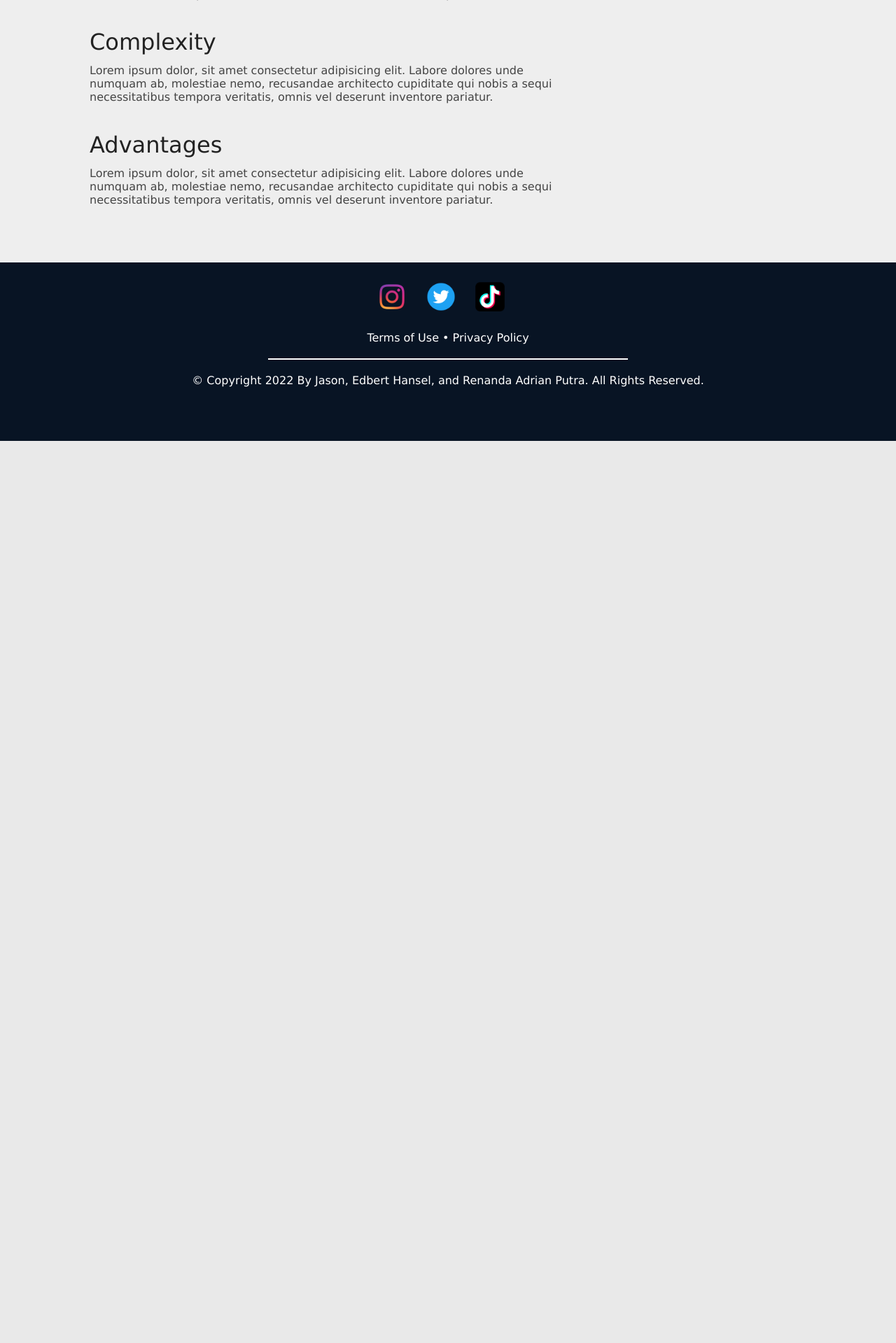
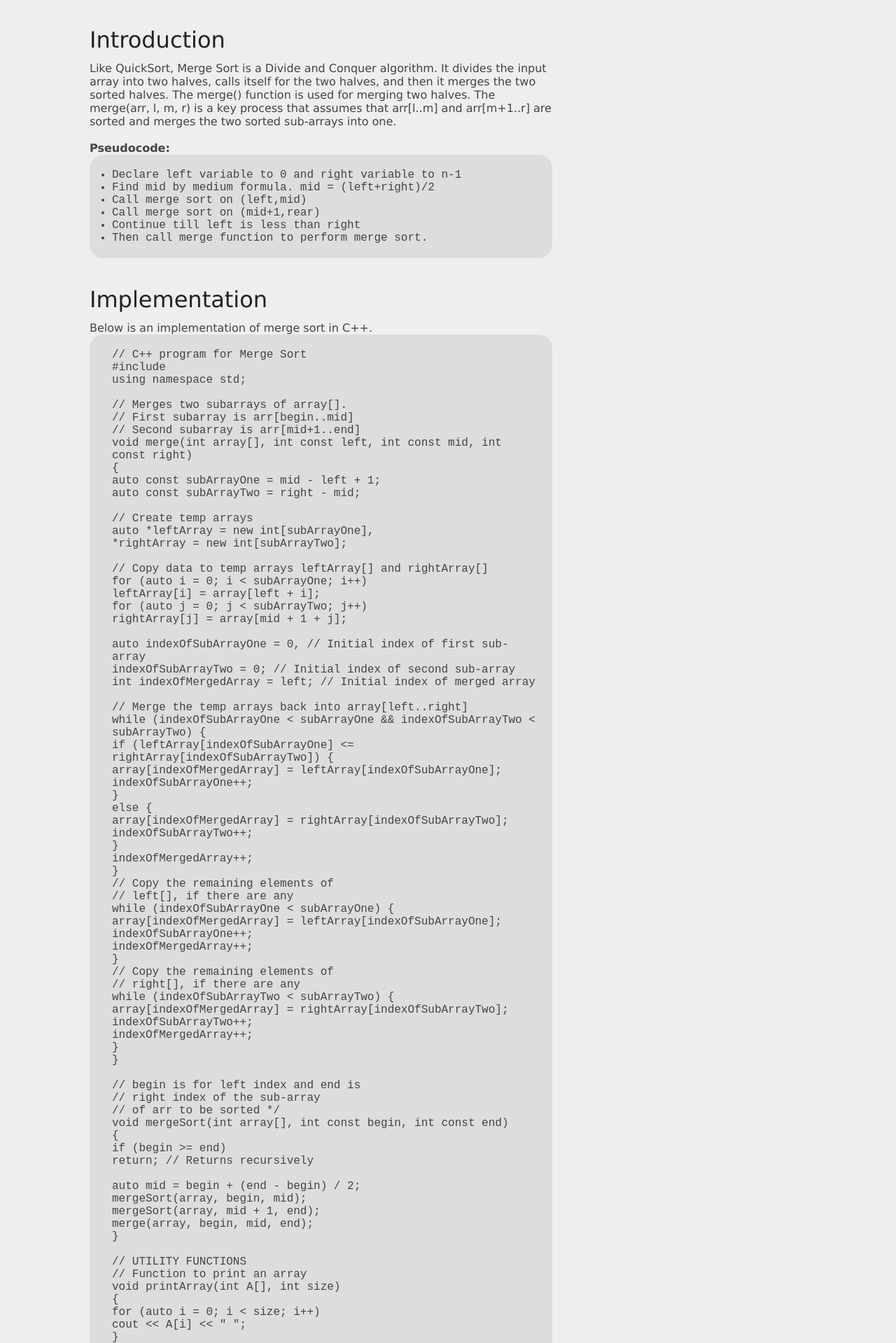
Before and after one commit to banananda/mulmed-lec, a PHP site: page /mergeSort.html in a window 1280 px wide. Shown: the part 760-2679 px from the top of the page at 70% size. Before the commit the page ends 1390 px from the top, so only its background shows below. Run offline with PHP 8.4, Linux system fonts and the light colour scheme.

Commit message:
content fix

```diff
--- a/css/courses.css
+++ b/css/courses.css
@@ -82,7 +82,7 @@ p {
 
 .card {
   width: 320px;
-  height: 100px;
+  height: 120px;
   background-color: white;
   border-radius: 20px;
   padding: 20px 20px;
--- a/css/mergeSort.css
+++ b/css/mergeSort.css
@@ -18,8 +18,15 @@
 
 .breadcrumbs * {
     font-size: 1rem;
-    color: #444;
     text-decoration: none;
+}
+
+.breadcrumbs a {
+    color: #666;
+}
+
+.breadcrumbs a:hover {
+    color: red;
 }
 
 h2 {
@@ -71,6 +78,38 @@ h2 {
     color: #444;
 }
 
+#video-container {
+    width: 100%;
+}
+
+.iframe-container {
+    position: relative;
+    overflow: hidden;
+    width: 100%;
+    padding-top: 56.25%;
+}
+
+.responsive-iframe {
+    position: absolute;
+    top: 0;
+    left: 0;
+    bottom: 0;
+    right: 0;
+    width: 100%;
+    height: 100%;
+}
+
+.code {
+    font-family: 'Courier New', Courier, monospace;
+    background-color: #DDD;
+    border-radius: 20px;
+    padding: 20px 20px 20px 32px;
+}
+
+.code * {
+    font-family: 'Courier New', Courier, monospace;
+}
+
 .navigation {
     width: 30%;
     /* background-color: red; */
--- a/mergeSort.html
+++ b/mergeSort.html
@@ -29,51 +29,107 @@
         </div>
     </header>
     <section id="section-1">
-        <div class="breadcrumbs"><a href="./courses.html">Courses</a> > <a href="">Merge Sort</a></div>
+        <div class="breadcrumbs"><a href="./courses.html">Courses</a> / Merge Sort</div>
         <h2>Merge Sort</h2>
     </section>
     <section id="section-2">
         <div class="content">
+            <div id="video" class="subsection">
+                <div class="subsection-title">Video</div>
+                <div class="subsection-desc">
+                    <div id="video-container">
+                        <div class="iframe-container">
+                            <iframe class="responsive-iframe" id="youtube-video"
+                                src="https://www.youtube.com/embed/g2VzA761fBY" title="YouTube video player"
+                                frameborder="0"
+                                allow="accelerometer; autoplay; clipboard-write; encrypted-media; gyroscope; picture-in-picture"
+                                allowfullscreen></iframe>
+                        </div>
+                    </div>
+                </div>
+            </div>
             <div id="introduction" class="subsection">
                 <div class="subsection-title">Introduction</div>
-                <div class="subsection-desc">Lorem ipsum dolor, sit amet consectetur adipisicing elit. Labore dolores
-                    unde numquam ab, molestiae nemo, recusandae architecto cupiditate qui nobis a sequi necessitatibus
-                    tempora veritatis, omnis vel deserunt inventore pariatur. Lorem ipsum dolor sit, amet consectetur
-                    adipisicing elit. Et maxime consectetur, commodi veritatis, est quam unde vel odio, ea sunt quo
-                    minus placeat recusandae! Excepturi laborum vero ex. Molestias, perspiciatis. Lorem, ipsum dolor sit
-                    amet consectetur adipisicing elit. Perspiciatis assumenda distinctio atque! Libero quia fuga, beatae
-                    reiciendis et, fugiat quo rerum labore aut facere provident eos doloribus, nesciunt unde autem.
-                    Lorem ipsum, dolor sit amet consectetur adipisicing elit. Nemo eum facilis modi numquam fugit, quasi
-                    optio sed rerum dignissimos cum odit corporis itaque quidem culpa totam dicta obcaecati minus omnis!
+                <div class="subsection-desc">Like QuickSort, Merge Sort is a Divide and Conquer algorithm. It divides
+                    the input array into two halves, calls itself
+                    for the two halves, and then it merges the two sorted halves. The merge() function is used for
+                    merging two halves. The
+                    merge(arr, l, m, r) is a key process that assumes that arr[l..m] and arr[m+1..r] are sorted and
+                    merges the two sorted
+                    sub-arrays into one.
+                    <br>
+                    <br>
+                    <strong>Pseudocode:</strong>
+                    <div class="code">
+                        <ul>
+                            <li>Declare left variable to 0 and right variable to n-1</li>
+                            <li>Find mid by medium formula. mid = (left+right)/2</li>
+                            <li>Call merge sort on (left,mid)</li>
+                            <li>Call merge sort on (mid+1,rear)</li>
+                            <li>Continue till left is less than right</li>
+                            <li>Then call merge function to perform merge sort.</li>
+                        </ul>
+                    </div>
                 </div>
             </div>
             <div id="implementation" class="subsection">
                 <div class="subsection-title">Implementation</div>
-                <div class="subsection-desc">Lorem ipsum dolor, sit amet consectetur adipisicing elit. Labore dolores
-                    unde numquam ab, molestiae nemo, recusandae architecto cupiditate qui nobis a sequi necessitatibus
-                    tempora veritatis, omnis vel deserunt inventore pariatur.</div>
+                <div class="subsection-desc">Below is an implementation of merge sort in C++.
+                    <div class="code">
+                    </div>
+                </div>
             </div>
             <div id="complexity" class="subsection">
                 <div class="subsection-title">Complexity</div>
-                <div class="subsection-desc">Lorem ipsum dolor, sit amet consectetur adipisicing elit. Labore dolores
-                    unde numquam ab, molestiae nemo, recusandae architecto cupiditate qui nobis a sequi necessitatibus
-                    tempora veritatis, omnis vel deserunt inventore pariatur.</div>
+                <div class="subsection-desc"><strong>Time Complexity :</strong> O(n logn), Sorting arrays on different
+                    machines. Merge
+                    Sort is a recursive algorithm and time
+                    complexity can be expressed as following recurrence relation.
+                    <br>
+                    T(n) = 2T(n/2) + θ(n)
+                    <br>
+                    <br>
+                    The above recurrence can be solved either using the Recurrence Tree method or the Master method. It
+                    falls in case II of
+                    Master Method and the solution of the recurrence is θ(nLogn). Time complexity of Merge Sort is
+                    θ(nLogn) in all 3 cases
+                    (worst, average and best) as merge sort always divides the array into two halves and takes linear
+                    time to merge two
+                    halves.
+                    <br>
+                    <br>
+                    <strong>Auxiliary Space :</strong> O(n)
+                    <br>
+                    <br>
+
+                    <strong>Space Complexity :</strong>
+                    <ul style="margin-left: 20px;">
+                        <li>In merge sort all elements are copied into an auxiliary array</li>
+                        <li>so N auxiliary space is required for merge sort.</li>
+                    </ul>
+                </div>
             </div>
-            <div id="advantages" class="subsection">
-                <div class="subsection-title">Advantages</div>
-                <div class="subsection-desc">Lorem ipsum dolor, sit amet consectetur adipisicing elit. Labore dolores
-                    unde numquam ab, molestiae nemo, recusandae architecto cupiditate qui nobis a sequi necessitatibus
-                    tempora veritatis, omnis vel deserunt inventore pariatur.</div>
+            <div id="drawbacks" class="subsection">
+                <div class="subsection-title">Drawbacks</div>
+                <div class="subsection-desc">
+                    <ul style="margin-left: 20px;">
+                        <li>Slower comparative to the other sort algorithms for smaller tasks.</li>
+                        <li>Merge sort algorithm requires an additional memory space of 0(n) for the temporary array.
+                        </li>
+                        <li>It goes through the whole process even if the array is sorted.</li>
+                    </ul>
+                </div>
             </div>
         </div>
         <div class="navigation">
             <div id="float-nav">
                 <div id="nav-title">In this article</div>
                 <ul>
+                    <li id="nav-video">Video</li>
                     <li id="nav-intro">Introduction</li>
                     <li id="nav-implementation">Implementation</li>
                     <li id="nav-complexity">Complexity</li>
-                    <li id="nav-advantages">Advantages</li>
+                    <li id="nav-drawbacks">Drawbacks</li>
                 </ul>
             </div>
         </div>
```
Also changed, not shown: courses.html (+16 -18 lines), js/courses.js (+4 -4 lines), js/mergeSort.js (+101 -3 lines).
